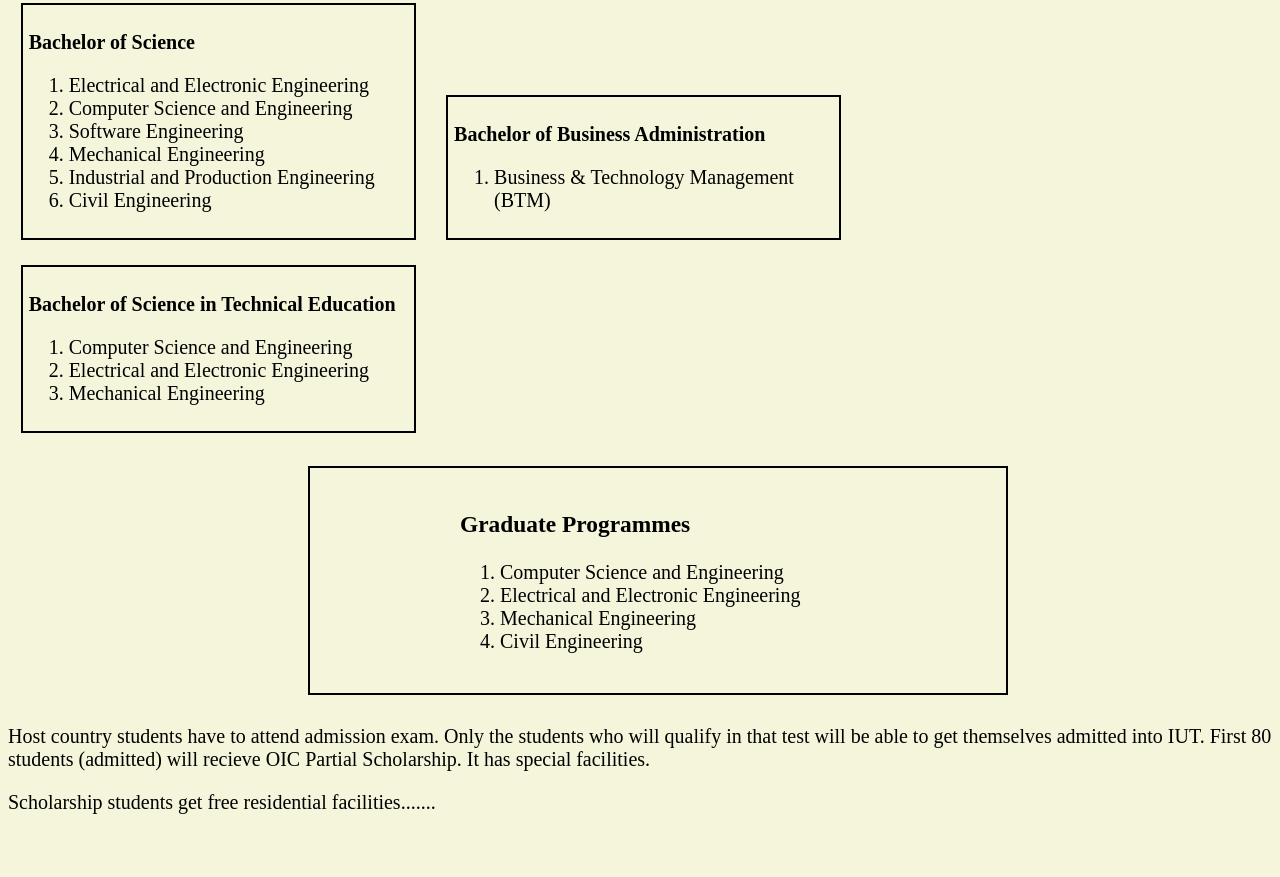
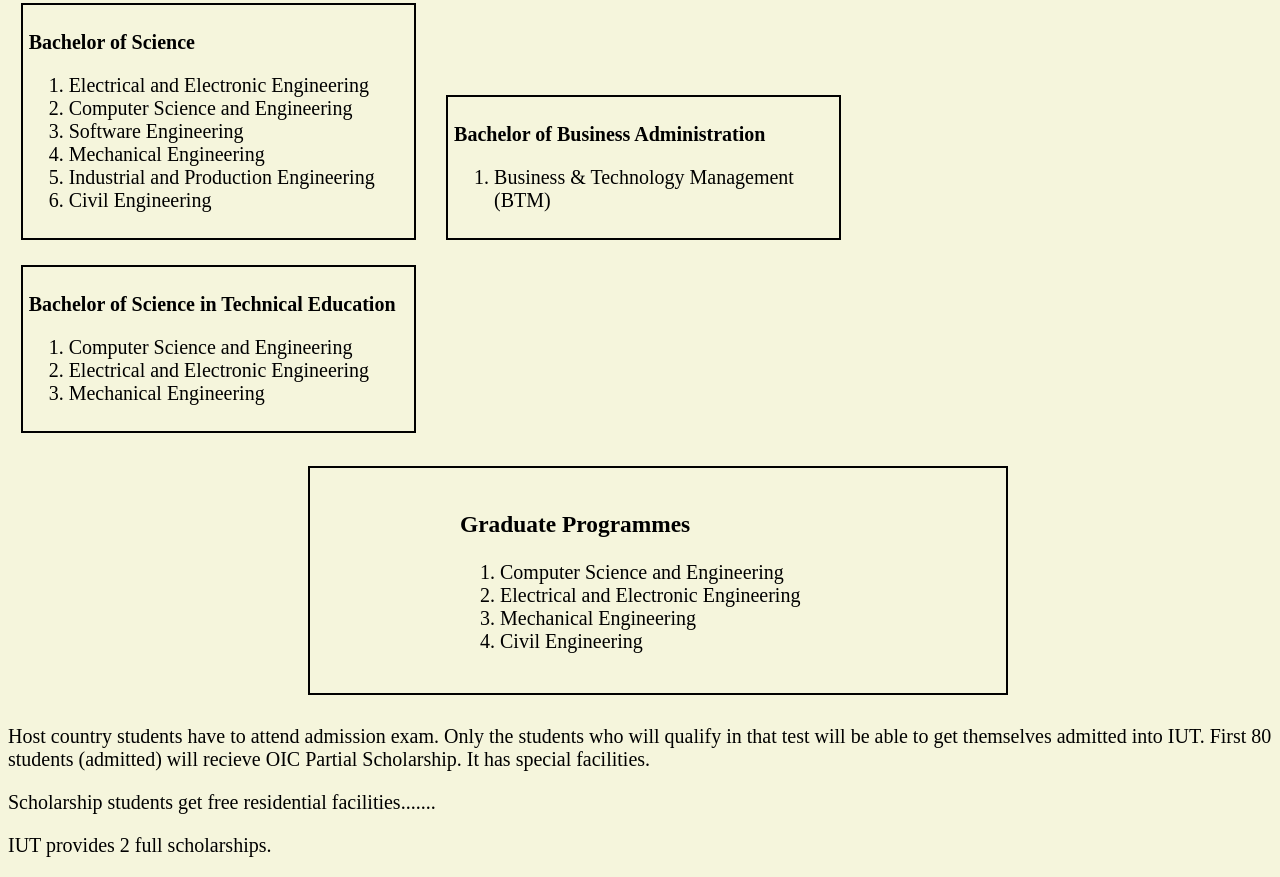
Before and after one commit to zsziko19/iutweb, a plain HTML site: page index.html in a window 1280 px wide. Shown: the part 1133-2010 px from the top of the page. Before the commit the page ends 1967 px from the top, so only its background shows below. Drawn offline with Linux system fonts and the light colour scheme.

Commit message:
Update index.html

```diff
--- a/index.html
+++ b/index.html
@@ -134,6 +134,6 @@
 
     <p>Host country students have to attend admission exam. Only the students who will qualify in that test will be able to get themselves admitted into IUT. First 80 students (admitted) will recieve OIC Partial Scholarship. It has special facilities.</p>
     <p> Scholarship students get free residential facilities.......</p>
-
+<p> IUT provides 2 full scholarships.</p>
 </body>
 </html>
```
